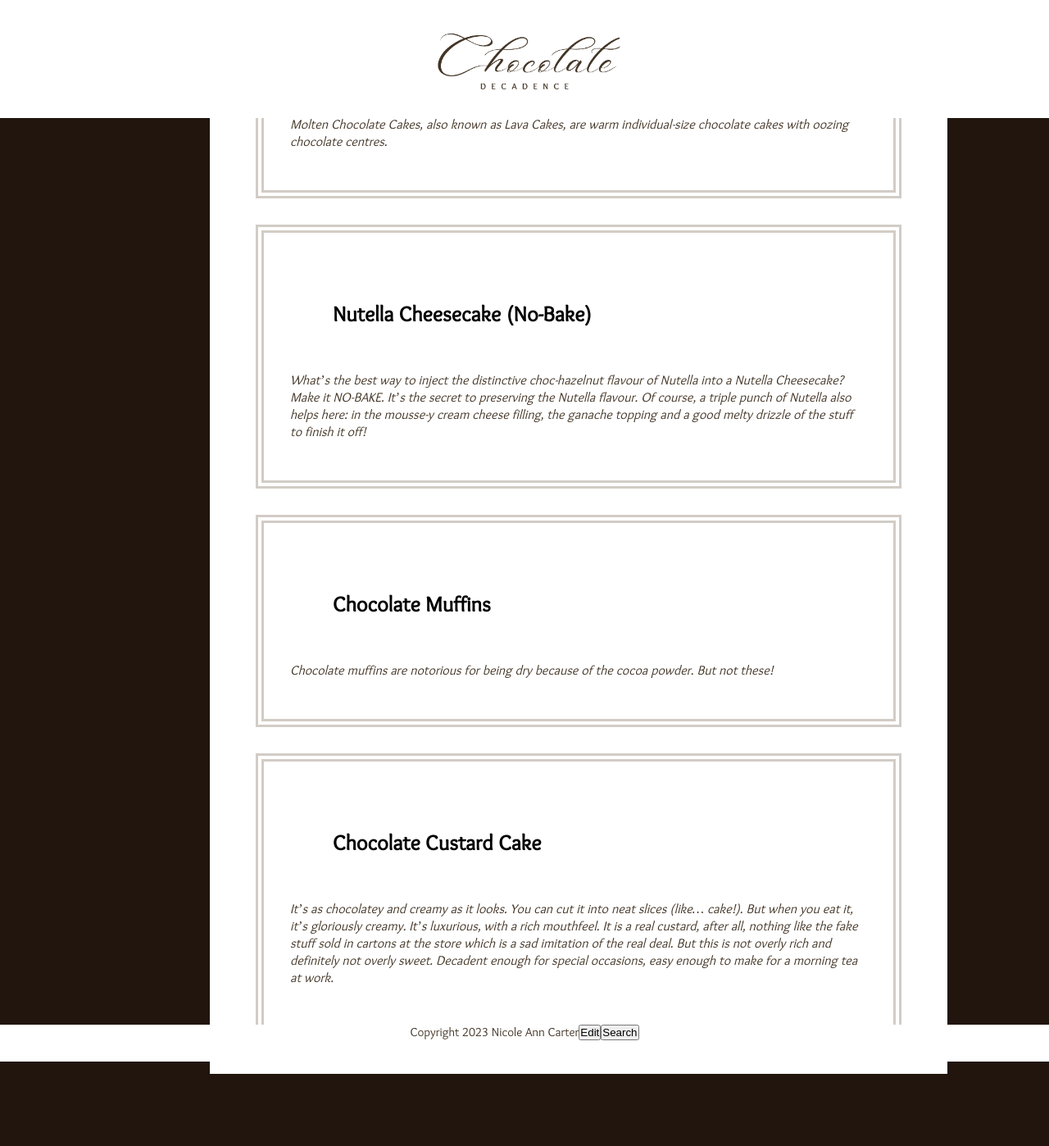
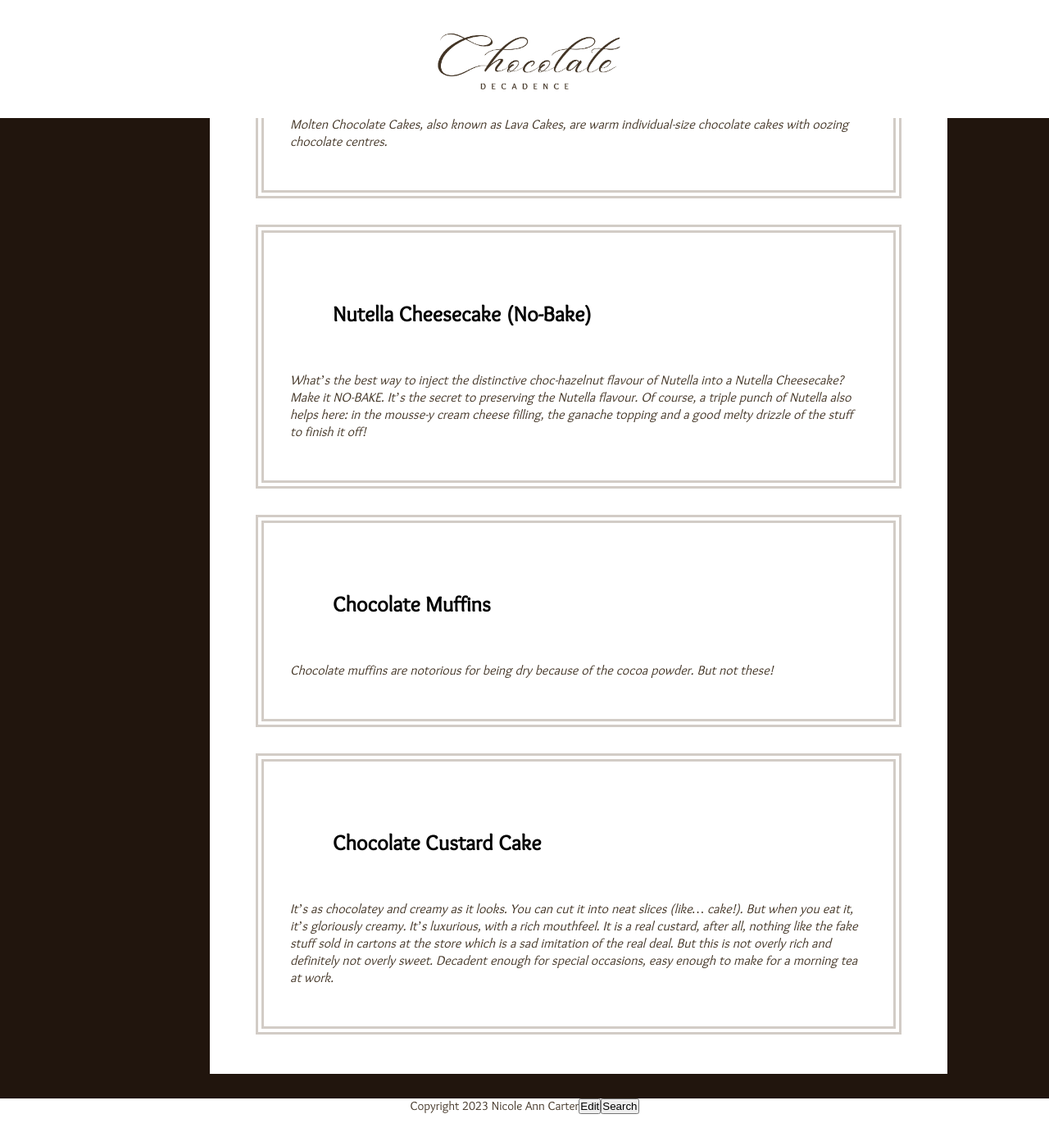
Before and after one commit to nicoleanncarter/recipes, a Jekyll site: the page built from pages/recipelisting.md, in a window 1280 px wide and 1400 px high, scrolled down 542 px. Shown: the whole window at 82% size. Built offline with Jekyll 4.4.1, drawn with Linux system fonts in a browser that asks for light colours; before the commit the page ends 1852 px from its top, so only the background shows below that.

Commit message:
Update recipes.css

```diff
--- a/styles/recipes.css
+++ b/styles/recipes.css
@@ -132,10 +132,10 @@ footer {
   text-align: center;
   font-size: 15px;
   bottom: 0;
-  height: 3em;
+  height: 4em;
   width: 100%;
   background-color: white;
-  margin-top: -60px;
+  margin-top: 30px;
 }
 
 .video-box {
```
